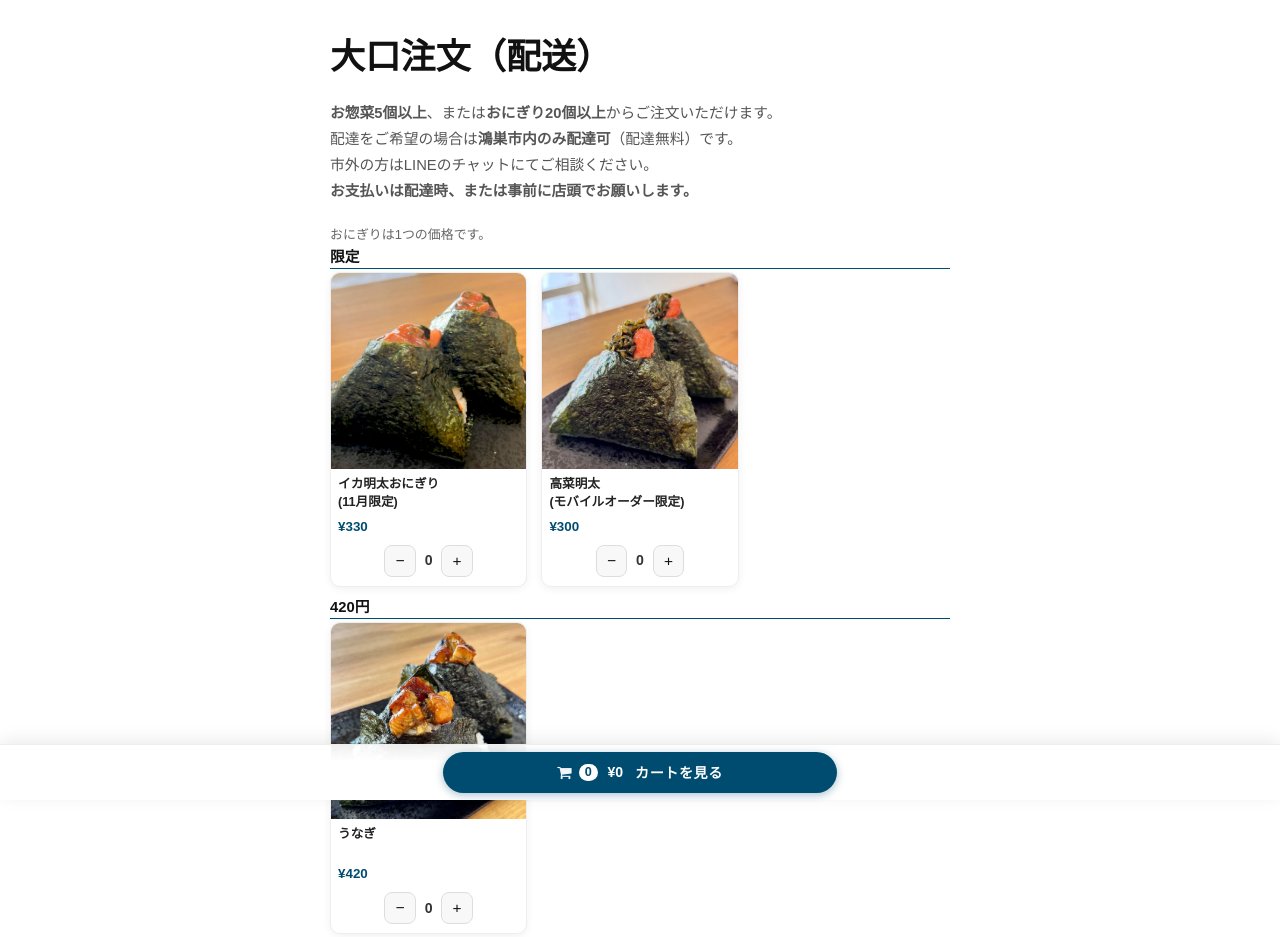
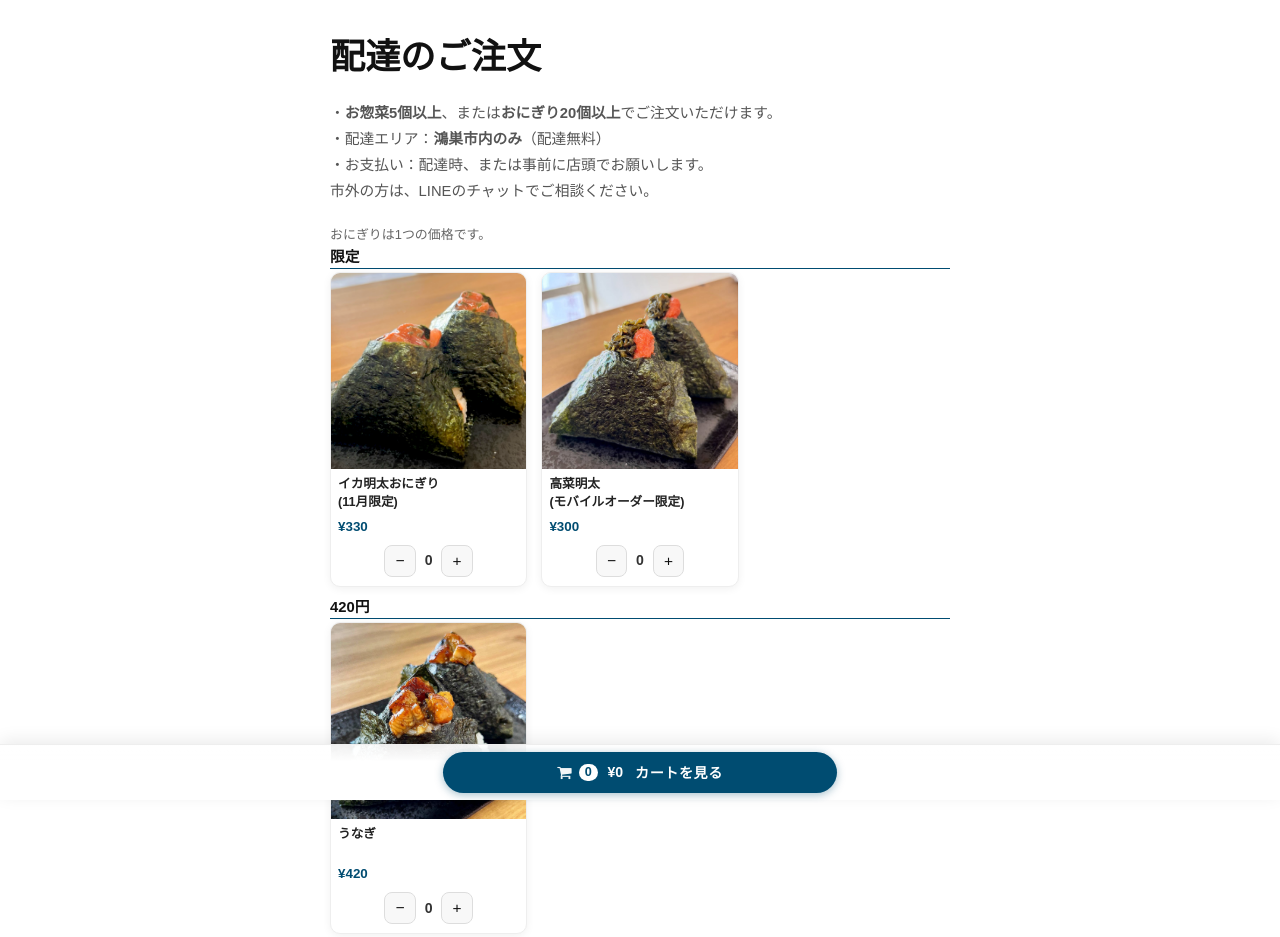
Before and after one commit to mimu-256/oyakoko-onigiri, a plain HTML site: page reserve-bulk.html in a window 1280 px wide. Shown: the top 937 px of the page. Drawn offline with Linux system fonts and the light colour scheme.

Commit message:
配達の注文ページの見出しと説明文を、お知らせに合わせて整える。
Co-Authored-By: Claude Sonnet 5.5 <noreply@anthropic.com>

```diff
--- a/reserve-bulk.html
+++ b/reserve-bulk.html
@@ -5,7 +5,7 @@
     <script src="js/bulk-local-guard.js"></script>
     <base href="/" />
     <meta name="viewport" content="width=device-width, initial-scale=1, maximum-scale=1, user-scalable=no, viewport-fit=cover" />
-    <title>大口注文（配送） - 親孝行おにぎり</title>
+    <title>配達のご注文 - 親孝行おにぎり</title>
     <meta
       name="description"
       content="おにぎり20個以上の大口注文・配達。鴻巣市内配達無料。2日前以降のご希望日時でご注文ください。"
@@ -22,12 +22,12 @@
     <div class="site-content">
       <div class="container-content">
         <main id="main" class="content-area">
-          <h1>大口注文（配送）</h1>
+          <h1>配達のご注文</h1>
           <p class="reserve-lead">
-            <strong>お惣菜5個以上</strong>、または<strong>おにぎり20個以上</strong>からご注文いただけます。<br />
-            配達をご希望の場合は<strong>鴻巣市内のみ配達可</strong>（配達無料）です。<br />
-            市外の方はLINEのチャットにてご相談ください。<br />
-            <strong>お支払いは配達時、または事前に店頭でお願いします。</strong>
+            ・<strong>お惣菜5個以上</strong>、または<strong>おにぎり20個以上</strong>でご注文いただけます。<br />
+            ・配達エリア：<strong>鴻巣市内のみ</strong>（配達無料）<br />
+            ・お支払い：配達時、または事前に店頭でお願いします。<br />
+            市外の方は、LINEのチャットでご相談ください。
           </p>
           <div id="reserve-menu-root"></div>
         </main>
```
